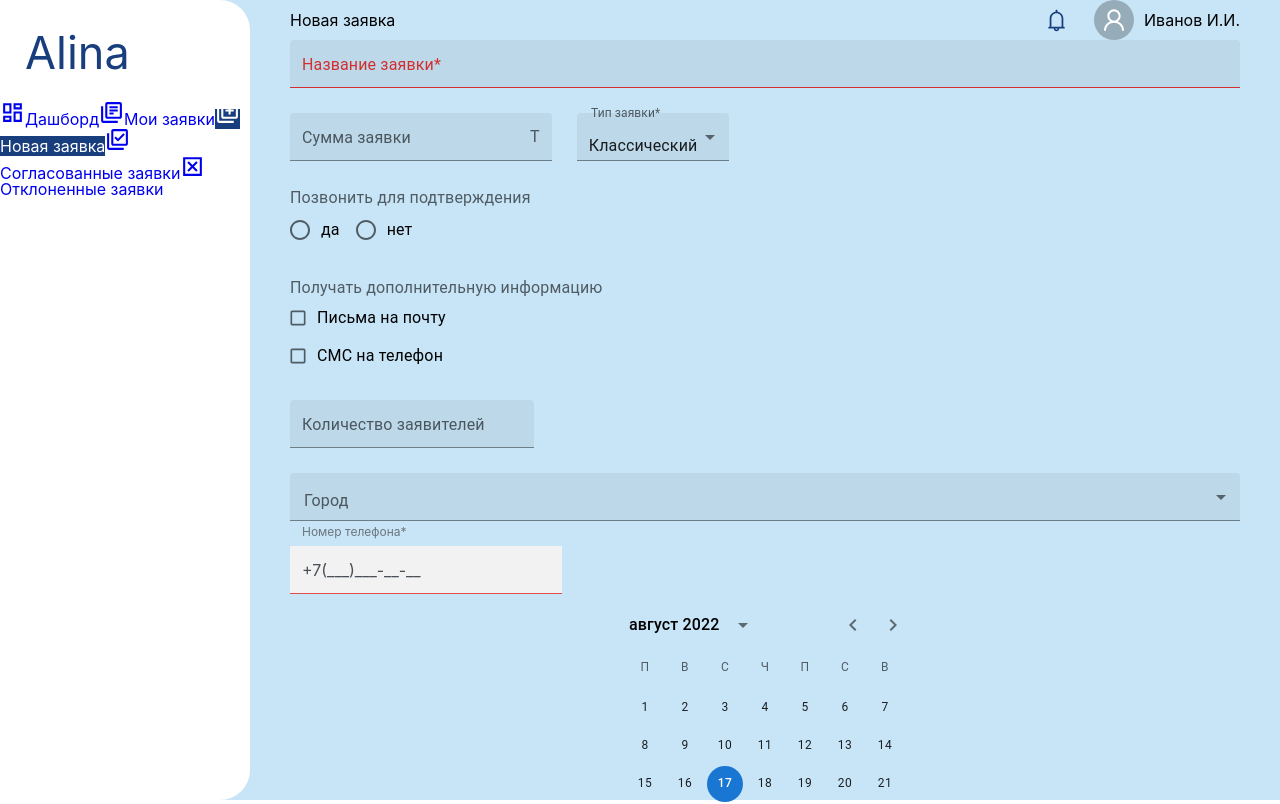
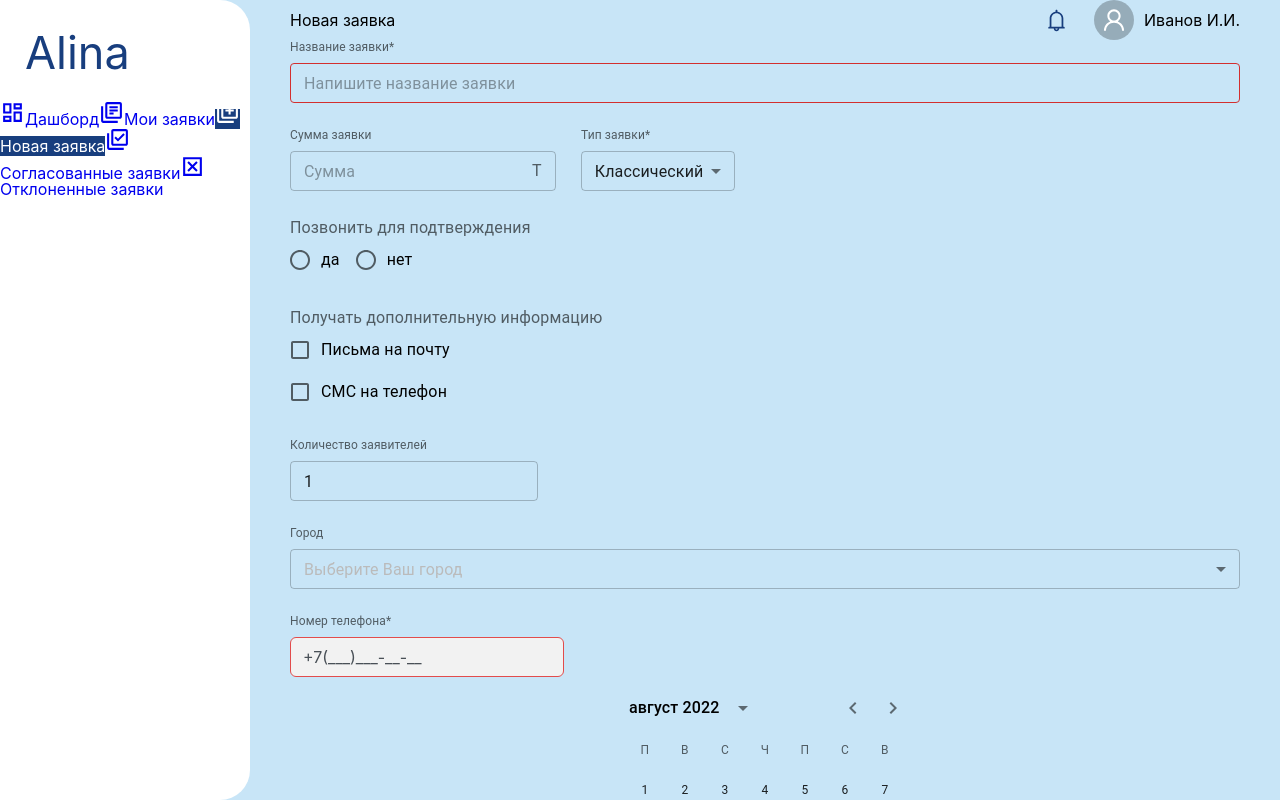
Before and after one commit to ZetBaur/alina, a React (Vite) app: page /newrequest in a window 1280 px wide. Shown: the top 804 px of the page. Built offline with nearby package versions, Linux system fonts and the light colour scheme.

Commit message:
refactored form

```diff
--- a/src/screens/NewRequest.module.scss
+++ b/src/screens/NewRequest.module.scss
@@ -4,11 +4,15 @@
 }
 
 .input {
-  border: none;
-  height: 48px;
+  // border: none;
+  height: 40px;
   position: relative;
-  border-bottom: 1px solid rgba(0, 0, 0, 0.42);
-  border-radius: 0;
+  // border-bottom: 1px solid rgba(0, 0, 0, 0.42);
+  // border-radius: 0;
   background: #f2f2f2;
-  outline: none;
+  // outline: none;
 }
+
+.placeholder {
+  color: #bbbbbb;
+}
--- a/src/screens/NewRequest.tsx
+++ b/src/screens/NewRequest.tsx
@@ -1,4 +1,4 @@
-import { useEffect, useState, useRef, SetStateAction } from 'react';
+import { useEffect, useState } from 'react';
 import { useAppDispatch } from '../hooks/reduxHooks';
 import {
   Box,
@@ -38,7 +38,7 @@ function NewRequest() {
   const [confirmValue, setConfirmValue] = useState('');
   const [getEmailChecked, setGetEmailChecked] = useState(false);
   const [getSmsChecked, setGetSmsChecked] = useState(false);
-  const [claimersNumber, setClaimersNumber] = useState('');
+  const [claimersNumber, setClaimersNumber] = useState('1');
   const [cityValue, setCityValue] = useState('');
   const [phoneInput, setPhoneInput] = useState<string>('');
   const [requestDate, setRequestDate] = useState<Dayjs | null>(
@@ -55,14 +55,18 @@ function NewRequest() {
     <div className={styles.newRequest}>
       <div>
         <Box sx={{ marginBottom: '25px' }}>
+          <InputLabel shrink id='requestName'>
+            Название заявки*
+          </InputLabel>
+
           <TextField
+            fullWidth
             size='small'
             error={!requestName}
-            fullWidth
-            id='outlined-basic'
-            label='Название заявки*'
-            variant='filled'
+            id='requestName'
+            placeholder='Напишите название заявки'
             value={requestName}
+            InputLabelProps={{ shrink: true }}
             onChange={(event) => {
               setRequestName(event.target.value);
             }}
@@ -70,12 +74,16 @@ function NewRequest() {
         </Box>
 
         <Box sx={{ marginBottom: '25px', display: 'flex' }}>
+          <Box sx={{ marginRight: '25px' }}>
+            <InputLabel shrink id='requestAmount'>
+              Сумма заявки
+            </InputLabel>
+
             <TextField
+              fullWidth
               size='small'
-            sx={{ marginRight: '25px' }}
-            id='outlined-basic'
-            label='Сумма заявки'
-            variant='filled'
+              id='requestAmount'
+              placeholder='Сумма'
               InputProps={{
                 endAdornment: <InputAdornment position='end'>T</InputAdornment>,
                 inputMode: 'numeric',
@@ -86,17 +94,20 @@ function NewRequest() {
                 setRequestAmount(event.target.value);
               }}
             />
+          </Box>
 
-          <FormControl>
-            <InputLabel id='request-type'>Тип заявки*</InputLabel>
+          <Box>
+            <InputLabel shrink id='request-type'>
+              Тип заявки*
+            </InputLabel>
+
             <Select
-              size='small'
+              fullWidth
               error={!typeValue}
               labelId='request-type'
               id='request-type'
+              size='small'
               value={typeValue}
-              label='Тип заявки*'
-              variant='filled'
               onChange={(e) => {
                 setTypeValue(e.target.value);
               }}
@@ -104,11 +115,10 @@ function NewRequest() {
               <MenuItem value='classic'>Классический</MenuItem>
               <MenuItem value='standart'>Стандартный</MenuItem>
             </Select>
-          </FormControl>
+          </Box>
         </Box>
 
         <Box sx={{ marginBottom: '25px' }}>
-          <FormControl>
           <FormLabel id='confirm'>Позвонить для подтверждения</FormLabel>
 
           <RadioGroup
@@ -125,11 +135,9 @@ function NewRequest() {
 
             <FormControlLabel value='no' control={<Radio />} label='нет' />
           </RadioGroup>
-          </FormControl>
         </Box>
 
         <Box sx={{ marginBottom: '25px' }}>
-          <FormControl component='fieldset' variant='standard'>
           <FormLabel component='legend'>
             Получать дополнительную информацию
           </FormLabel>
@@ -138,7 +146,6 @@ function NewRequest() {
             <FormControlLabel
               control={
                 <Checkbox
-                    size='small'
                   checked={getEmailChecked}
                   onChange={(event) => {
                     setGetEmailChecked(event.target.checked);
@@ -152,7 +159,6 @@ function NewRequest() {
             <FormControlLabel
               control={
                 <Checkbox
-                    size='small'
                   checked={getSmsChecked}
                   onChange={(event) => {
                     setGetSmsChecked(event.target.checked);
@@ -163,18 +169,19 @@ function NewRequest() {
               label='СМС на телефон'
             />
           </FormGroup>
-          </FormControl>
         </Box>
       </div>
 
       <div>
         <Box sx={{ marginBottom: '25px' }}>
+          <InputLabel shrink id='request-type'>
+            Количество заявителей
+          </InputLabel>
+
           <TextField
             size='small'
             id='claimersNumber'
-            label='Количество заявителей'
             type='number'
-            variant='filled'
             value={claimersNumber}
             onChange={(event) => {
               setClaimersNumber(event.target.value);
@@ -183,18 +190,28 @@ function NewRequest() {
         </Box>
 
         <Box sx={{ marginBottom: '25px' }}>
-          <FormControl fullWidth>
-            <InputLabel id='city'>Город</InputLabel>
+          <InputLabel shrink id='city'>
+            Город
+          </InputLabel>
 
           <Select
+            fullWidth
+            displayEmpty
             size='small'
             labelId='city'
-              id='demo'
-              label='Город'
-              variant='filled'
+            placeholder='Выберите Ваш город'
+            defaultValue='Выберите Ваш город'
             value={cityValue}
             onChange={(e) => {
               setCityValue(e.target.value);
+            }}
+            renderValue={(selected) => {
+              if (selected.length === 0) {
+                return (
+                  <span className={styles.placeholder}>Выберите Ваш город</span>
+                );
+              }
+              return selected;
             }}
           >
             {cities.map((el, idx) => (
@@ -203,13 +220,15 @@ function NewRequest() {
               </MenuItem>
             ))}
           </Select>
-          </FormControl>
         </Box>
       </div>
 
       <div>
         <Box>
-          <span className='p-float-label'>
+          <InputLabel shrink id='city'>
+            Номер телефона*
+          </InputLabel>
+
           <InputMask
             id='phone'
             className={`${styles.input} ${!phoneInput ? 'p-invalid' : ''}`}
@@ -219,8 +238,6 @@ function NewRequest() {
             }
             mask='+7(999)999-99-99'
           />
-            <label htmlFor='phone'>Номер телефона*</label>
-          </span>
         </Box>
 
         <Box>
```
Lines whose indentation alone changed are shown as unchanged.
